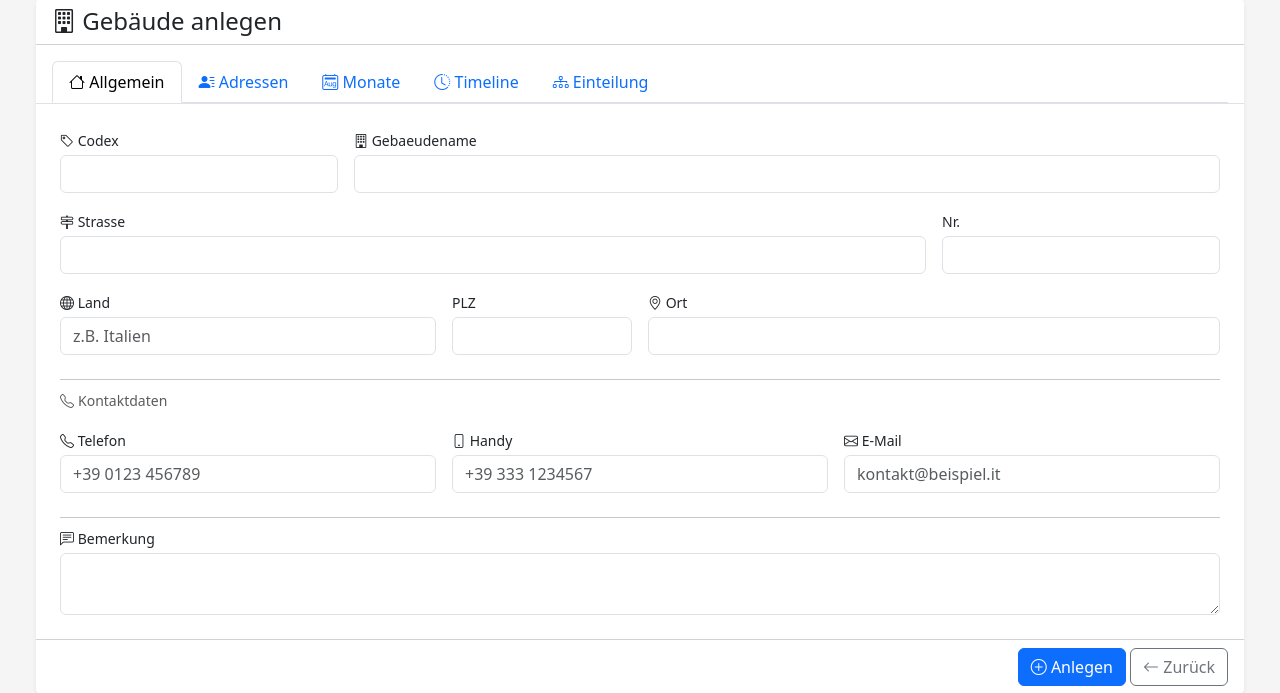
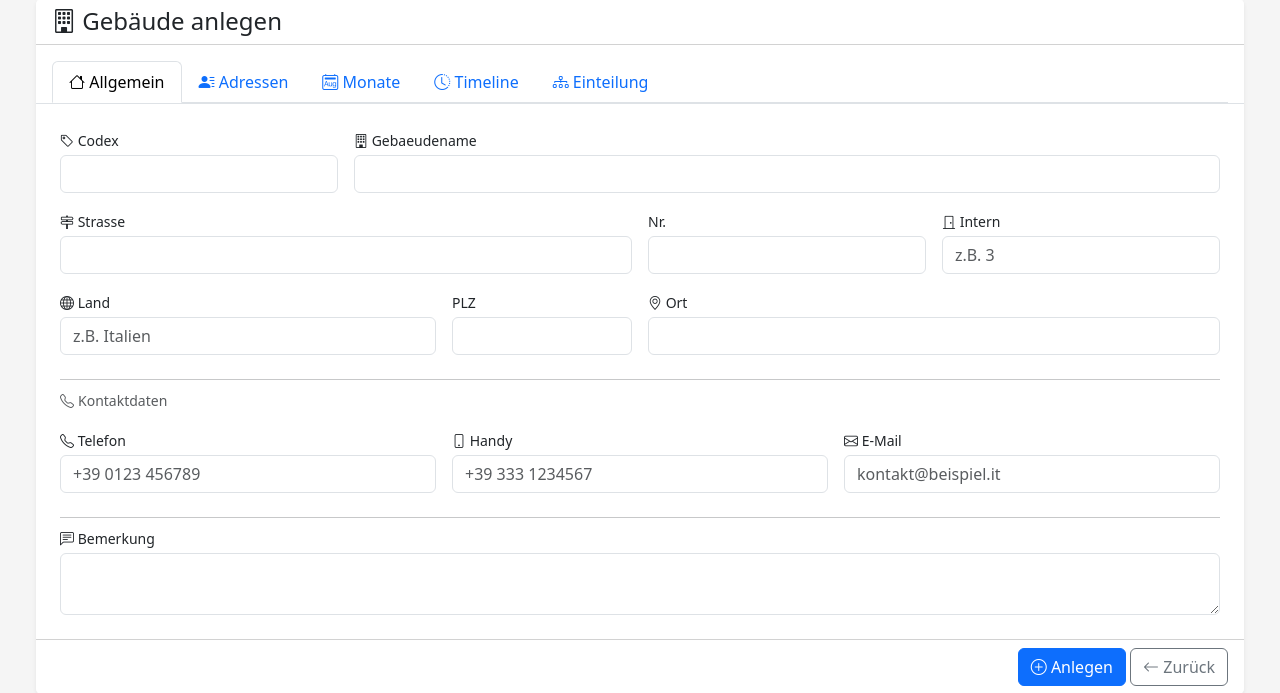
Before and after one commit to crishy1975/laravel-tutorial, a Laravel app: template resources/views/gebaeude/create.blade.php in a window 1280 px wide. Shown: the part 80-773 px from the top of the page. Run offline with Laravel 12, Linux system fonts and the light colour scheme; the template is opened without the code that fills it, so the values that code supplies are empty; some libraries are stand-ins or nearby versions.

Commit message:
Auto-Backup 07.11.2026 06:40

```diff
--- a/resources/views/gebaeude/partials/_allgemein.blade.php
+++ b/resources/views/gebaeude/partials/_allgemein.blade.php
@@ -31,8 +31,8 @@
     @error('gebaeude_name') <div class="invalid-feedback">{{ $message }}</div> @enderror
   </div>
 
-  {{-- Strasse + Hausnummer --}}
-  <div class="col-8 col-md-9">
+  {{-- Strasse + Hausnummer + Intern --}}
+  <div class="col-12 col-md-6">
     <label for="strasse" class="form-label small mb-1">
       <i class="bi bi-signpost-2 d-none d-sm-inline"></i> Strasse
     </label>
@@ -42,12 +42,24 @@
     @error('strasse') <div class="invalid-feedback">{{ $message }}</div> @enderror
   </div>
 
-  <div class="col-4 col-md-3">
+  <div class="col-6 col-md-3">
     <label for="hausnummer" class="form-label small mb-1">Nr.</label>
     <input type="text" id="hausnummer" name="hausnummer"
       class="form-control @error('hausnummer') is-invalid @enderror"
       value="{{ old('hausnummer', $gebaeude->hausnummer ?? '') }}">
     @error('hausnummer') <div class="invalid-feedback">{{ $message }}</div> @enderror
+  </div>
+
+  {{-- ⭐ NEU: Interne Nr. (Wohnung / Interno) --}}
+  <div class="col-6 col-md-3">
+    <label for="intern" class="form-label small mb-1">
+      <i class="bi bi-door-closed d-none d-sm-inline"></i> Intern
+    </label>
+    <input type="text" id="intern" name="intern"
+      class="form-control @error('intern') is-invalid @enderror"
+      value="{{ old('intern', $gebaeude->intern ?? '') }}"
+      placeholder="z.B. 3" maxlength="20">
+    @error('intern') <div class="invalid-feedback">{{ $message }}</div> @enderror
   </div>
 
   {{-- Land + PLZ + Ort --}}
```
